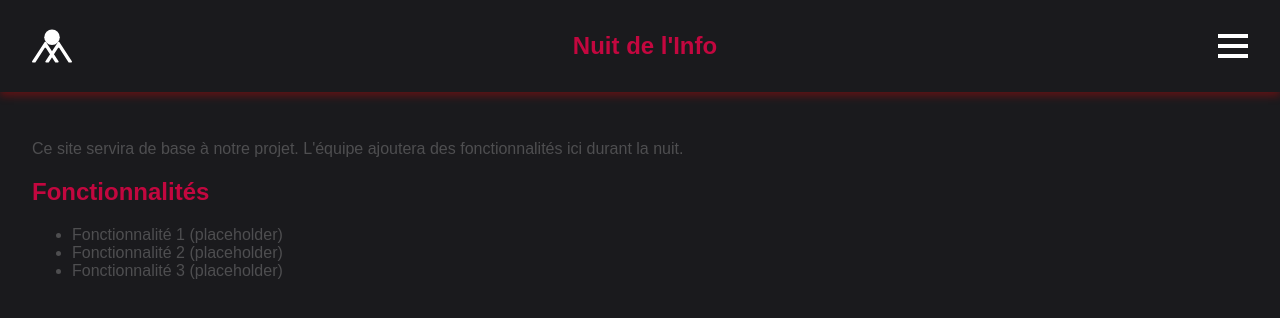
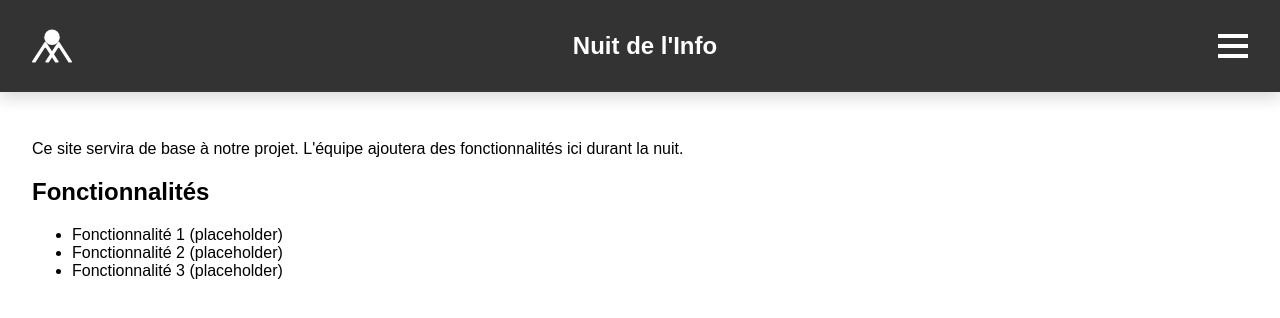
Before and after one commit to crocorelax/Nuit-De-L-Info-2024, a Vue app: page / in a window 1280 px wide. Shown: the top 318 px of the page. Built offline with nearby package versions, Linux system fonts and the light colour scheme; the HTML template or start-up script is replaced by a standard one.

Commit message:
menu et logo

```diff
--- a/src/styles/header.css
+++ b/src/styles/header.css
@@ -6,30 +6,35 @@
     justify-content: space-between;
     align-items: center;
     padding: 1rem 2rem;
-    background-color: var(--color-background);  /* Fond général du site */
+    background-color: var(--header-background);
     color: white;
     position: relative;
-    z-index: 20;  /* Assurer que le header reste par-dessus du menu */
-    box-shadow: 0 4px 8px rgba(255, 0, 0, 0.3); /* Ombre rouge sombre sous le header */
+    z-index: 20;
+    box-shadow: 0 6px 15px var(--shadow-color);
   }
 
   /* Logo */
   .logo {
     cursor: pointer;
-    transition: transform 0.3s ease;
     display: flex;
     justify-content: center;
     align-items: center;
+    transition: transform 0.3s ease, box-shadow 0.3s ease; /* Transition douce pour l'effet de lumière */
   }
 
+  /* Appliquer la couleur rouge au logo */
   .logo img {
-    width: 40px; /* Ajustez cette taille selon votre préférence */
+    width: 40px;
     height: 40px;
+    fill: var(--primary-color); /* Utilisation du rouge comme couleur */
+    transition: filter 0.3s ease, transform 0.3s ease;
   }
 
-  /* Effet sur le logo au survol */
+  /* Effet de lumière rouge clair sur le logo au survol */
   .logo:hover img {
-    filter: brightness(1.5);
+    filter: brightness(1.2); /* Augmenter la luminosité du logo */
+    box-shadow: 10px 10px 40px var(--highlight-light), -10px -10px 40px var(--highlight-light); /* Lumière diagonale rouge clair */
+    transform: scale(1.1); /* Légère augmentation de la taille pour un effet plus frappant */
   }
 
   /* Titre au centre */
@@ -37,7 +42,7 @@
     font-size: 1.5rem;
     text-align: center;
     flex-grow: 1;
-    font-family: var(--font-family); /* Appliquer la nouvelle police */
+    font-family: var(--font-family);
   }
 
   /* Menu hamburger à droite */
@@ -49,7 +54,7 @@
     align-items: center;
     width: 30px;
     height: 30px;
-    z-index: 30; /* Le menu hamburger doit être au-dessus du menu */
+    z-index: 30;
   }
 
   .line {
@@ -59,7 +64,6 @@
     transition: transform 0.3s ease, opacity 0.3s ease;
   }
 
-  /* Animation du menu hamburger quand ouvert */
   .line.open:nth-child(1) {
     transform: rotate(45deg) translate(5px, 5px);
   }
@@ -74,18 +78,19 @@
 
   /* Menu latéral translucide rouge */
   .side-menu {
-    position: fixed;  /* Rendre le menu fixe */
+    position: fixed;
     top: 0;
-    right: 0;
+    left: 0;
+    width: 100%;
     height: 100%;
-    background-color: rgba(195, 7, 63, 0.8);  /* Fond rouge translucide */
-    width: 250px;
+    background-color: var(--side-menu-background);
     padding: 2rem;
     display: flex;
     flex-direction: column;
-    justify-content: space-around;
-    z-index: 10;  /* Le menu doit être sous le header */
-    box-shadow: 0 4px 10px rgba(0, 0, 0, 0.3); /* Ombre discrète autour du menu */
+    justify-content: center;
+    align-items: center;
+    z-index: 10;
+    box-shadow: 0 4px 10px var(--shadow-color);
   }
 
   /* Liste des items du menu */
@@ -93,18 +98,19 @@
     list-style-type: none;
     padding: 0;
     color: white;
+    text-align: center;
   }
 
   /* Style des éléments de menu */
   .side-menu li {
     margin: 1rem 0;
-    font-size: 1.2rem;
+    font-size: 1.5rem;
     cursor: pointer;
   }
 
   /* Effet de survol sur les items de menu */
   .side-menu li:hover {
-    background-color: var(--color-tertiary); /* Utiliser la couleur d'accentuation */
+    background-color: var(--tertiary-color);
     padding: 0.5rem;
     border-radius: 5px;
   }
--- a/src/styles/variables.css
+++ b/src/styles/variables.css
@@ -1,12 +1,12 @@
 /* src/styles/variables.css */
 :root {
-  /* Police moderne et lisible */
   --font-family: 'Poppins', sans-serif;
-
-  /* Couleurs */
-  --color-primary: #C3073F;  /* Couleur dominante du site */
-  --color-secondary: #6F2232; /* Couleur secondaire */
-  --color-tertiary: #950740;  /* Couleur d'accentuation */
-  --color-background: #1A1A1D; /* Fond principal du site */
-  --color-text: #4E4E50; /* Couleur des textes */
+  --primary-color: #6F2232; /* Rouge principal */
+  --secondary-color: #4E4E50;
+  --tertiary-color: #C3073F; /* Rouge plus clair */
+  --header-background: #333333;  /* Gris sombre pour le header */
+  --background-color: #F2F2F2; /* Couleur de fond générale */
+  --side-menu-background: rgba(195, 7, 63, 0.9);  /* Menu rouge translucide */
+  --shadow-color: rgba(0, 0, 0, 0.15); /* Ombre douce */
+  --highlight-light: #FF6F61; /* Rouge clair pour l'effet lumineux */
 }
```
